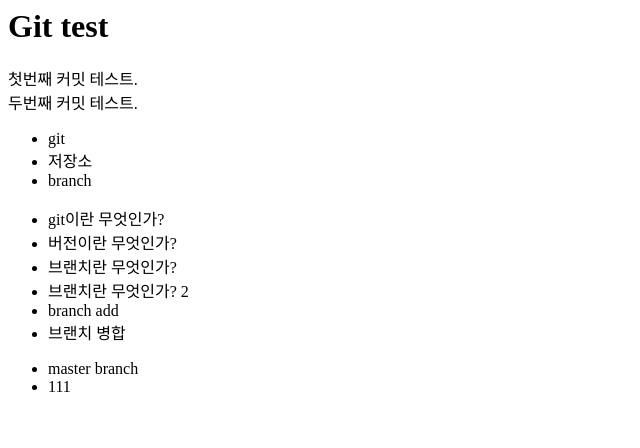
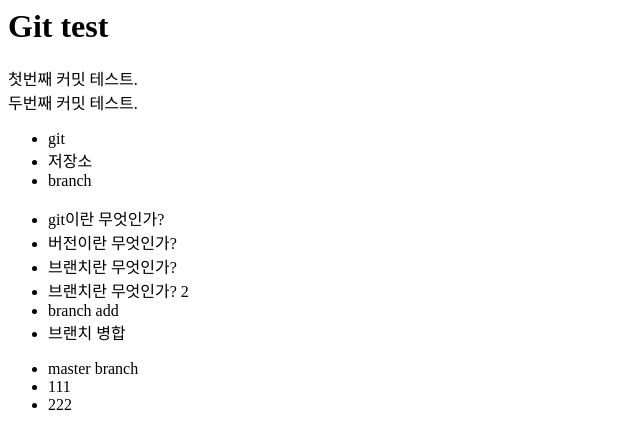
Before and after one commit to ooreenara/test, a plain HTML site: page index.html in a window 1280 px wide. Shown: the full height of the page, 0-640 px from the left. Drawn offline with Linux system fonts and the light colour scheme.

Commit message:
222 추가

```diff
--- a/index.html
+++ b/index.html
@@ -24,6 +24,7 @@
 	<ul>
 		<li>master branch</li>
 		<li>111</li>
+		<li>222</li>
 	</ul>
 </body>
 </html>
```
